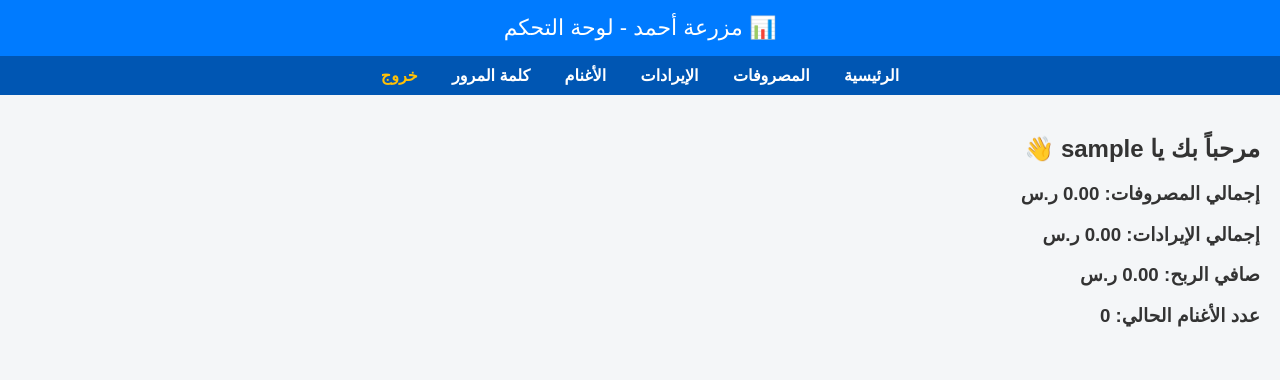
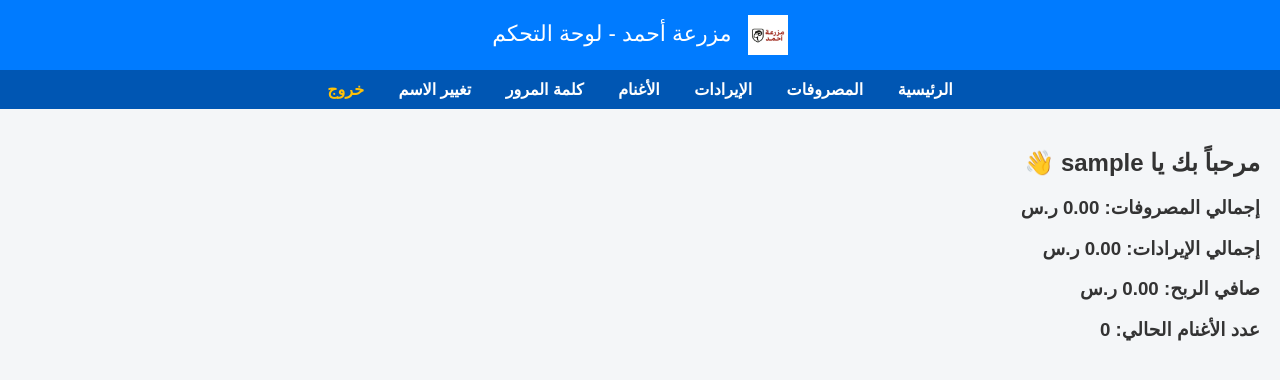
Before and after one commit to ahmed1415-46/marz3a-ahmed, a PHP site: page / in a window 1280 px wide. Shown: the top 380 px of the page. Run offline with PHP 8.4, Linux system fonts and the light colour scheme; the visitor is signed in with stand-in values (Sample User, id 1).

Commit message:
Update index.php

```diff
--- a/index.php
+++ b/index.php
@@ -6,12 +6,9 @@ if (!isset($_SESSION['user'])) {
 }
 require 'db.php';
 
-// حساب الإجماليات
 $total_expenses = $db->query("SELECT SUM(amount) FROM expenses")->fetchColumn() ?: 0;
 $total_income = $db->query("SELECT SUM(amount) FROM income")->fetchColumn() ?: 0;
 $profit = $total_income - $total_expenses;
-
-// عدد الأغنام
 $total_sheep = $db->query("SELECT COUNT(*) FROM sheep WHERE status != 'تم البيع'")->fetchColumn();
 ?>
 
@@ -24,7 +21,10 @@ $total_sheep = $db->query("SELECT COUNT(*) FROM sheep WHERE status != 'تم ال
 </head>
 <body>
 
-    <header>📊 مزرعة أحمد - لوحة التحكم</header>
+<header>
+    <img src="logo.png" alt="شعار مزرعة أحمد" style="height:40px; vertical-align: middle;">
+    <span style="margin-right: 10px;">مزرعة أحمد - لوحة التحكم</span>
+</header>
 
 <nav>
     <a href="index.php">الرئيسية</a>
@@ -32,6 +32,7 @@ $total_sheep = $db->query("SELECT COUNT(*) FROM sheep WHERE status != 'تم ال
     <a href="income.php">الإيرادات</a>
     <a href="sheep.php">الأغنام</a>
     <a href="change_password.php">كلمة المرور</a>
+    <a href="change_username.php">تغيير الاسم</a>
     <a href="logout.php" style="color:#ffc107;">خروج</a>
 </nav>
 
```
Lines whose indentation alone changed are shown as unchanged.
